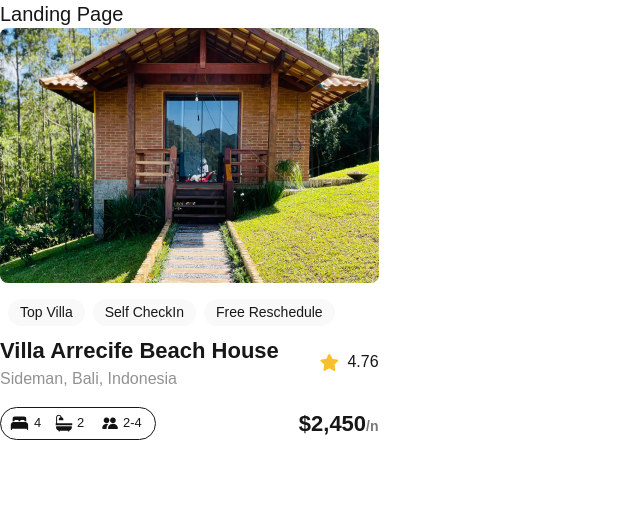
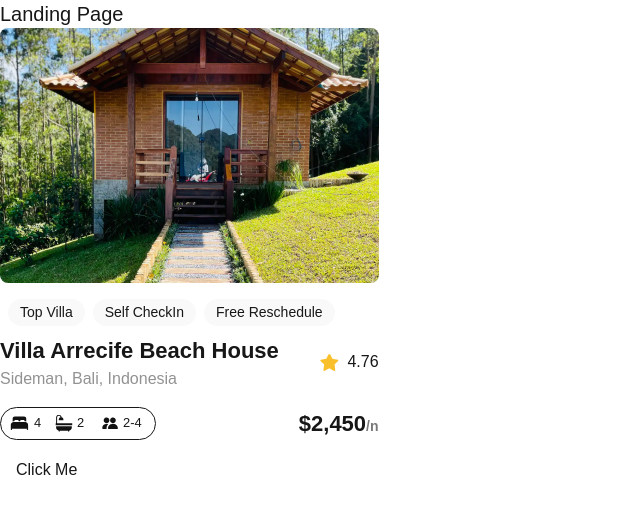
Before and after one commit to teemah2006/alx-project-0x00-setup, a Next.js app in the folder alx-project-0x00/: page /landing in a window 1280 px wide. Shown: the top 514 px of the page, without its empty margins (0-640 px from the left). Built offline with nearby package versions, Linux system fonts and the light colour scheme.

Commit message:
task 6 complete

```diff
--- /dev/null
+++ b/alx-project-0x00/components/Button.tsx
@@ -0,0 +1,11 @@
+import { ButtonProps } from "@/interfaces";
+
+const Button: React.FC<ButtonProps> = ({ title, size, shape }) => {
+  return (
+    <button className={`btn px-4 py-2 rounded-md  cursor-pointer ${size} ${shape}`}>
+      {title}
+    </button>
+  )
+}
+
+export default Button;
--- a/alx-project-0x00/interfaces/index.ts
+++ b/alx-project-0x00/interfaces/index.ts
@@ -1,3 +1,9 @@
 export interface PillProps {
     title: string
 }
+
+export interface ButtonProps {
+    title: string;
+    size?: string;
+    shape?: string;
+}
--- a/alx-project-0x00/pages/landing.tsx
+++ b/alx-project-0x00/pages/landing.tsx
@@ -1,9 +1,11 @@
 import Card from "@/components/Card"
+import Button from "@/components/Button"
 const Landing: React.FC =  () => {
   return (
     <div>
       <h1 className=" text-xl font-extralight">Landing Page</h1>
       <Card />
+      <Button title="Click Me" size="small" shape="rounded-sm"/>
     </div>
   )
 }
```
